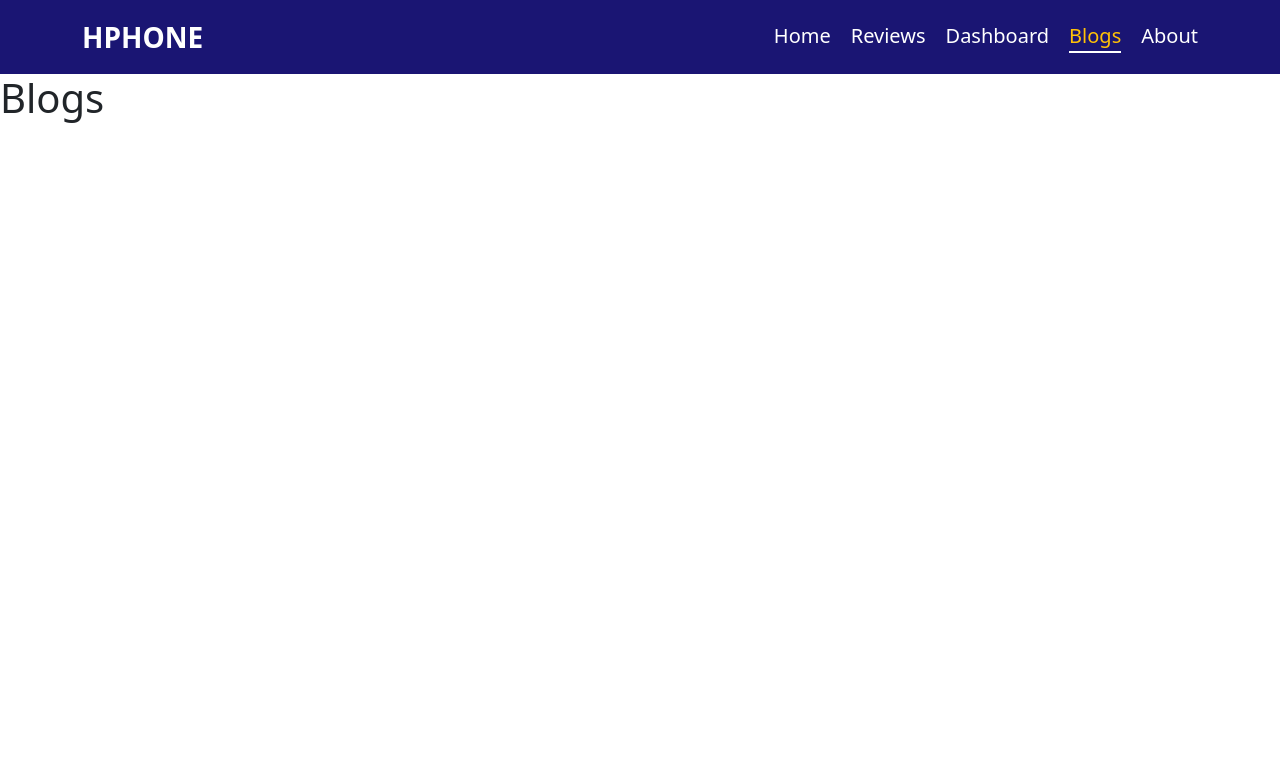
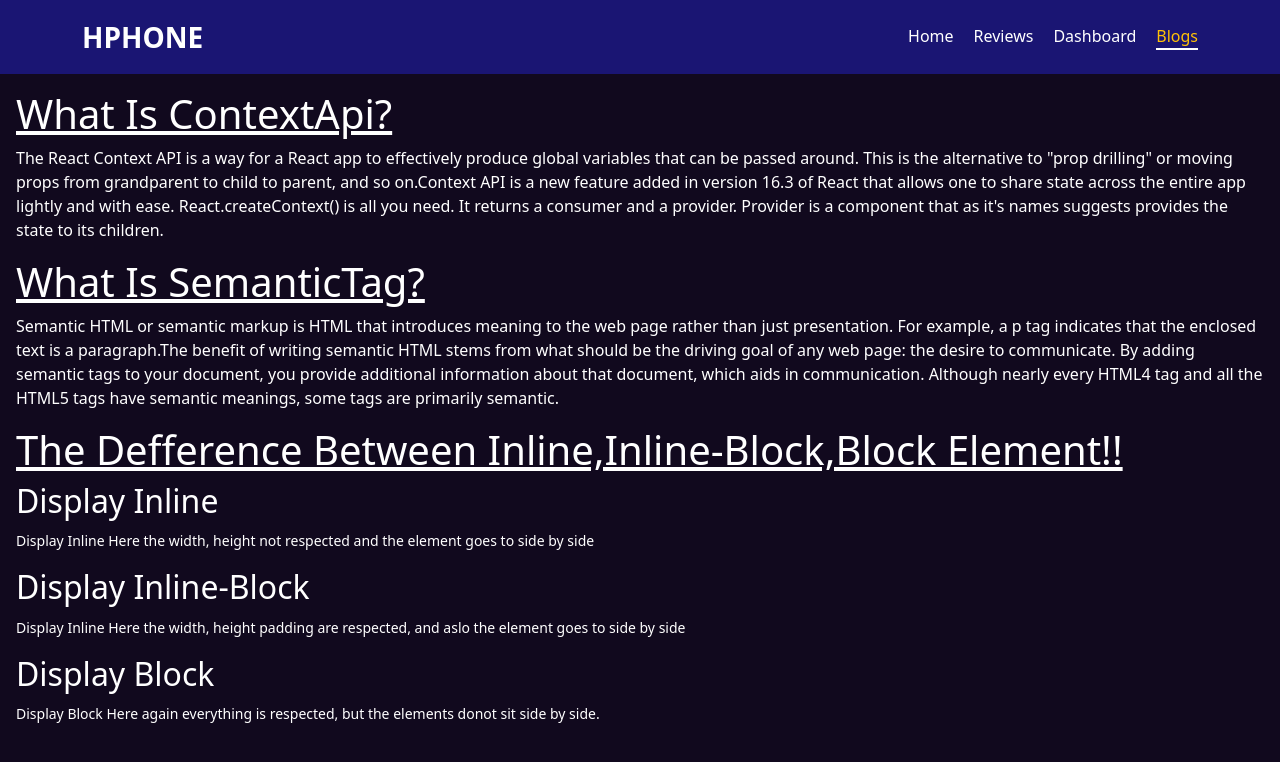
Before and after one commit to SaymanRabbi/product-analysis-nine, a React (Create React App) app: page /blogs in a window 1280 px wide. Shown: the top 762 px of the page. Built offline with nearby package versions, Linux system fonts and the light colour scheme.

Commit message:
theory part done

```diff
--- a/src/App.js
+++ b/src/App.js
@@ -6,7 +6,7 @@ import { Route, Routes } from 'react-router-dom';
 import Reviews from './Component/Reviews/Reviews';
 import Dashboard from './Component/Dashboard/Dashboard';
 import Blogs from './Component/Blogs/Blogs';
-import About from './Component/About/About';
+
 import DefultPage from './Component/DefultPage/DefultPage';
 function App() {
   return (
@@ -17,7 +17,7 @@ function App() {
         <Route path='/reviews' element={<Reviews></Reviews>}></Route>
         <Route path='/dashboard' element={<Dashboard></Dashboard>}></Route>
         <Route path='/blogs' element={<Blogs></Blogs>}></Route>
-        <Route path='/about' element={<About></About>}></Route>
+
         <Route path='*' element={<DefultPage></DefultPage>}></Route>
       </Routes>
     </div>
--- a/src/Component/Blogs/Blogs.js
+++ b/src/Component/Blogs/Blogs.js
@@ -3,7 +3,37 @@ import React from 'react';
 const Blogs = () => {
     return (
         <div>
-            <h1>Blogs</h1>
+            <div className='px-3 mt-3'>
+                <h1 className='text-decoration-underline'>
+                    What Is ContextApi?
+                </h1>
+                <p>
+                    The React Context API is a way for a React app to effectively produce global variables that can be passed around. This is the alternative to "prop drilling" or moving props from grandparent to child to parent, and so on.Context API is a new feature added in version 16.3 of React that allows one to share state across the entire app lightly and with ease.
+                    React.createContext() is all you need. It returns a consumer and a provider. Provider is a component that as it's names suggests provides the state to its children.
+                </p>
+                <h1 className='text-decoration-underline'>
+                    What Is SemanticTag?
+                </h1>
+                <p>
+                Semantic HTML or semantic markup is HTML that introduces meaning to the web page rather than just presentation. For example, a p tag indicates that the enclosed text is a paragraph.The benefit of writing semantic HTML stems from what should be the driving goal of any web page: the desire to communicate. By adding semantic tags to your document, you provide additional information about that document, which aids in communication. Although nearly every HTML4 tag and all the HTML5 tags have semantic meanings, some tags are primarily semantic.
+
+                </p>
+                <h1 className='text-decoration-underline'>
+                    The Defference Between Inline,Inline-Block,Block Element!!
+                </h1>
+                <p>
+                    <h2>Display Inline</h2>
+                      <small>Display Inline Here the width, height not respected and the element goes to side by side</small>
+                </p>
+                <p>
+                    <h2>Display Inline-Block</h2>
+                      <small>Display Inline Here the width, height padding are respected, and aslo  the element goes to side by side</small>
+                </p>
+                <p>
+                    <h2>Display Block</h2>
+                      <small>Display Block Here again everything is respected, but the elements donot sit side by side.</small>
+                </p>
+            </div>
         </div>
     );
 };
--- a/src/Component/Dashboard/Dashboard.js
+++ b/src/Component/Dashboard/Dashboard.js
@@ -12,7 +12,7 @@ const Dashboard = () => {
 
             <div className='row g-0'  style={{width:"100%"}}>
                 <div className='col-md-6 col-12'>
-                <h1 className='text-center mt-5'>User Sallery In BarChart</h1>
+                <h1 className='text-center mt-5 mb-3'>User Sallery In BarChart</h1>
                     <BarChart className='mb-5 mx-auto' width={400} height={500} data={users}  isAnimationActive={true}>
 
             <CartesianGrid strokeDasharray="3 3" />
@@ -25,7 +25,7 @@ const Dashboard = () => {
             </BarChart>
                 </div>
                 <div className='col-md-6 col-12'>
-                <h1 className='text-center mt-5'>User Sallery In ComposedChart</h1>
+                <h1 className='text-center mt-5 mb-3'>User Sallery In ComposedChart</h1>
                     <ComposedChart className='mx-auto mb-5' width={400 }height={500} data={users}>
         <XAxis dataKey="name" />
   <YAxis />
@@ -38,12 +38,12 @@ const Dashboard = () => {
 </ComposedChart>
                 </div>
                 <div className='col-md-6 col-12'>
-                <h1 className='text-center mt-5'>User Sallery In Treemap</h1>
+                <h1 className='text-center mt-5 mb-3'>User Sallery In Treemap</h1>
                 <Treemap className='mx-auto mb-5'
   width={400}
   height={500}
   data={users}
-  dataKey="sell"
+  dataKey="investment"
   ratio={4 / 3}
   stroke="#fff"
                         fill="#8884d8"
--- a/src/Component/Header/Header.css
+++ b/src/Component/Header/Header.css
@@ -8,7 +8,7 @@
 .link {
     text-decoration: none;
     margin-left: 20px;
-    font-size: 20px;
+    font-size:16px;
     color: white;
     transition: color ease-in-out 300ms;
     border-bottom: 2px solid transparent;
@@ -21,7 +21,7 @@
   .active-link {
     text-decoration: none;
     margin-left: 20px;
-    font-size: 20px;
+    font-size: 16px;
     transition: color ease-in-out 300ms;
     color: #FFC107;
     border-bottom: 2px solid white;
--- a/src/Component/Header/Header.js
+++ b/src/Component/Header/Header.js
@@ -7,14 +7,14 @@ const Header = () => {
         <>
             <Navbar className='py-3 custom-navbar '>
           <Container>
-          <NavLink to="/" className='text-white fs-3 fw-bold d-none d-md-block text-decoration-none'>HPHONE</NavLink>
+          <NavLink to="/" className='text-white fs-3 fw-bold text-decoration-none'>HPHONE</NavLink>
             <Nav className="ms-auto fs-5">
 
             <NavLink to="/" className={({isActive})=>isActive?"active-link":"link"}>Home</NavLink>
       <NavLink to="/reviews" className={({isActive})=>isActive?"active-link":"link"}>Reviews</NavLink>
       <NavLink to="/dashboard" className={({isActive})=>isActive?"active-link":"link"}>Dashboard</NavLink>
       <NavLink to="/blogs" className={({isActive})=>isActive?"active-link":"link"}>Blogs</NavLink>
-      <NavLink to="/about" className={({isActive})=>isActive?"active-link":"link"}>About</NavLink>
+
     </Nav>
     </Container>
   </Navbar>
--- a/src/Component/Hero/Hero.css
+++ b/src/Component/Hero/Hero.css
@@ -18,5 +18,5 @@
 }
 .custom-button:hover{
     background-color: #72336c;
-    color: white;
+    color: black;
 }
--- a/src/Component/Hero/Hero.js
+++ b/src/Component/Hero/Hero.js
@@ -1,3 +1,4 @@
+import { Link } from 'react-router-dom';
 import { useReviews } from '../../hooks/useReviews';
 import Baner from '../../Image/slider-2.webp';
 import HomeReview from '../HomeReview/HomeReview';
@@ -24,13 +25,14 @@ const Hero = () => {
             </div>
 
             </div>
-            <h2 className='text-center mt-3 fs-1' style={{ color: "#130E66" }}>Review Section</h2>
+            <h2 className='text-center mt-3 fs-1'>Review Section</h2>
             <div className='row container mx-auto mt-5 mb-5 gap-4'>
             {
                 thereReviews.map(review=><HomeReview review={review} key={review.id}></HomeReview>)
                 }
-                </div>
             </div>
+            <Link to='/reviews' className='custom-button py-2 d-flex mx-auto justify-content-center align-items-center bg-white text-decoration-none'>All Review</Link>
+        </div>
     );
 };
 
--- a/src/Component/Reviews/Reviews.js
+++ b/src/Component/Reviews/Reviews.js
@@ -8,6 +8,7 @@ const Reviews = () => {
     console.log(reviews);
     return (
         <div className=' container row gap-5 mx-auto mt-5 mb-5'>
+            <h1 className='text-center'>All Customer Reviews</h1>
             {
                 reviews.map(review=><Review review={review} key={review.id}></Review>)
            }
--- a/src/index.css
+++ b/src/index.css
@@ -5,6 +5,8 @@ body {
     sans-serif;
   -webkit-font-smoothing: antialiased;
   -moz-osx-font-smoothing: grayscale;
+  background-color: #11091E !important;
+  color: white !important;
 }
 
 code {
```
